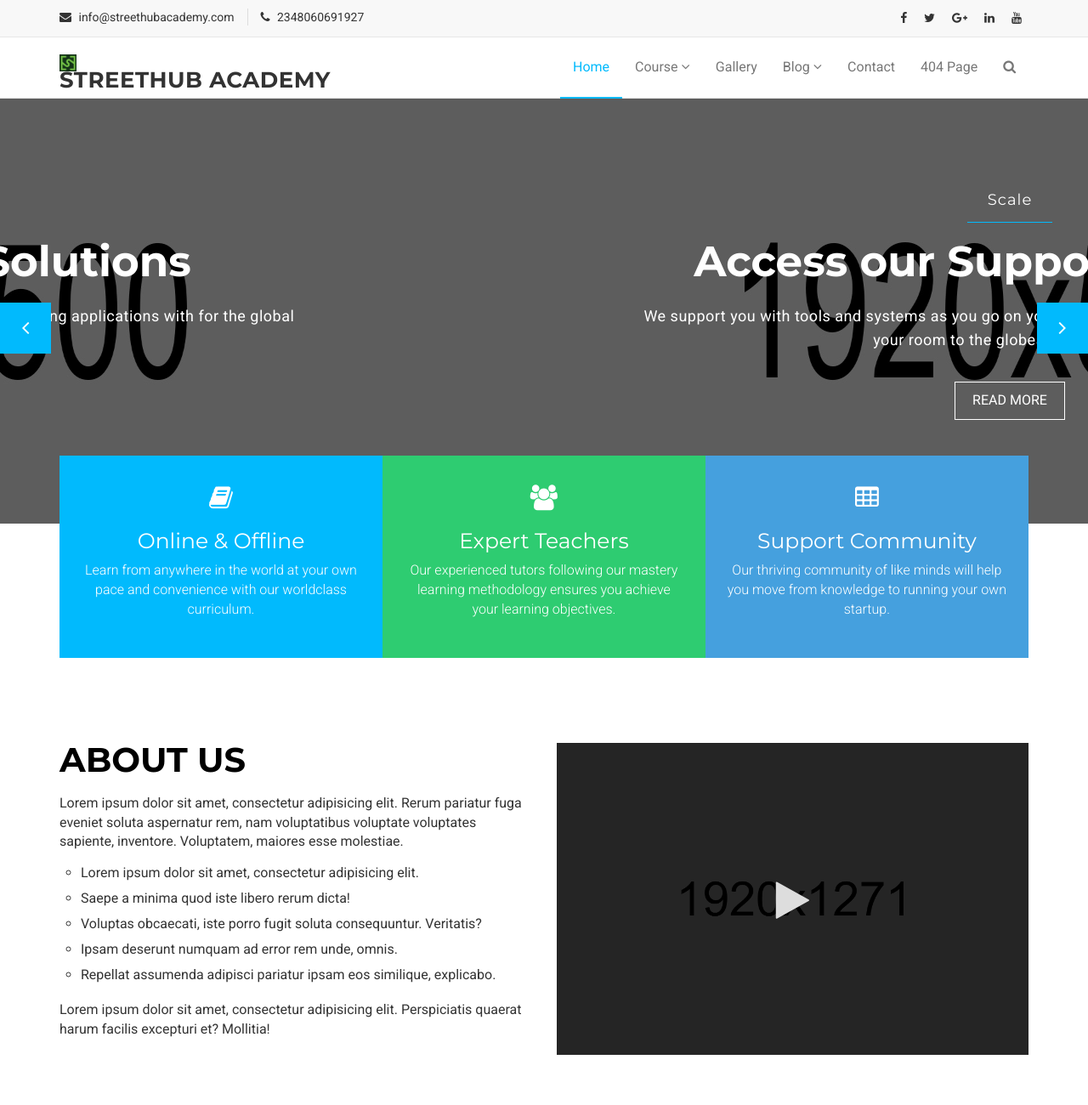
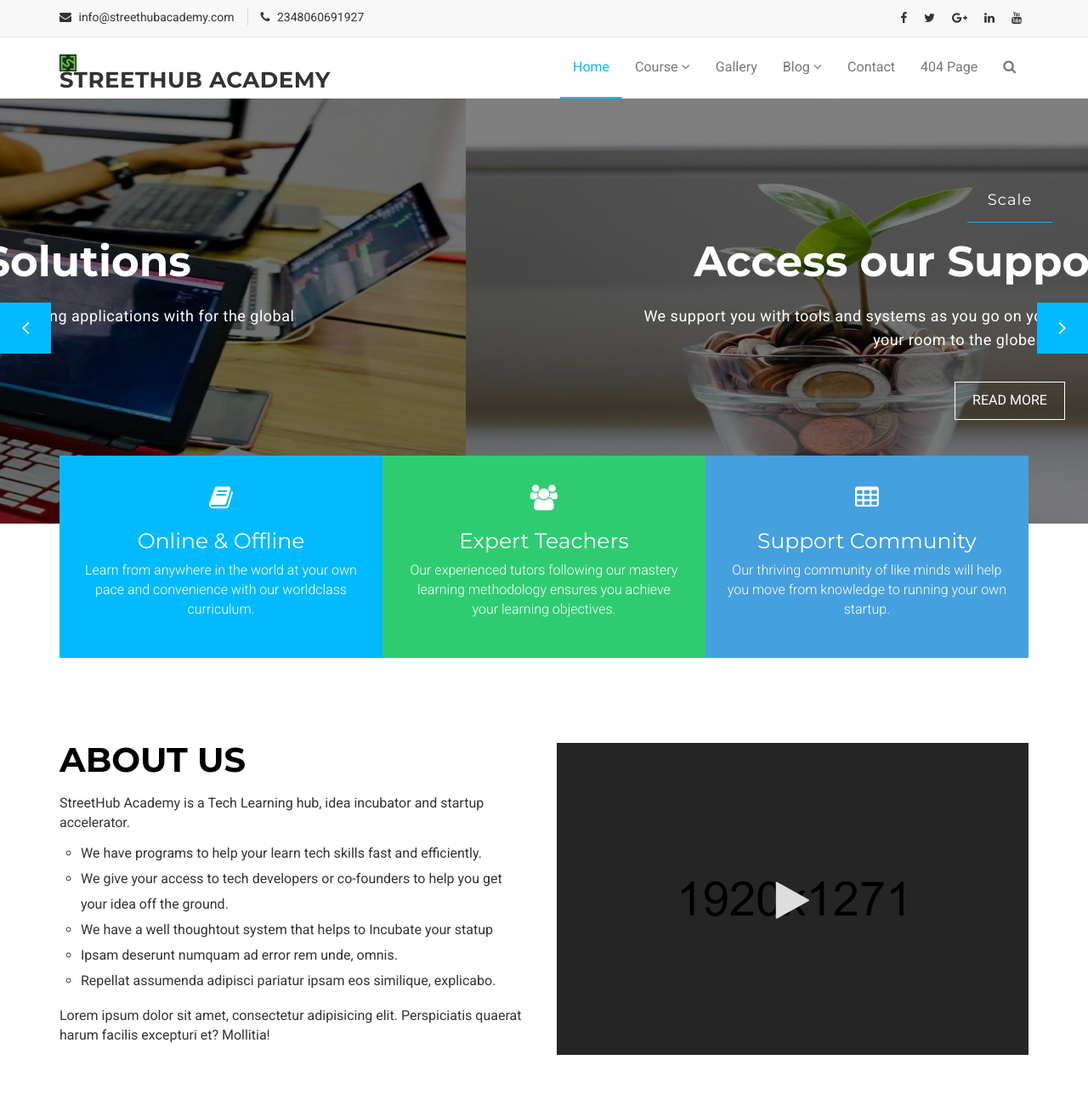
Before and after one commit to streethub-schola/streethub, a plain HTML site: page index.html in a window 1280 px wide. Shown: the top 1300 px of the page at 85% size. Drawn offline with Linux system fonts and the light colour scheme.

Commit message:
update 2

```diff
--- a/index.html
+++ b/index.html
@@ -150,7 +150,7 @@
     <div class="mu-slider-single">
       <div class="mu-slider-img">
         <figure>
-          <img src="assets/img/slider/1.jpg" alt="img">
+          <img src="assets/img/slider/learncoding1.jpg" alt="img">
         </figure>
       </div>
       <div class="mu-slider-content">
@@ -166,7 +166,7 @@
     <div class="mu-slider-single">
       <div class="mu-slider-img">
         <figure>
-          <img src="assets/img/slider/2.jpg" alt="img">
+          <img src="assets/img/slider/build1.jpg" alt="img">
         </figure>
       </div>
       <div class="mu-slider-content">
@@ -182,7 +182,7 @@
     <div class="mu-slider-single">
       <div class="mu-slider-img">
         <figure>
-          <img src="assets/img/slider/3.jpg" alt="img">
+          <img src="assets/img/slider/scale1.jpg" alt="img">
         </figure>
       </div>
       <div class="mu-slider-content">
@@ -244,11 +244,11 @@
                     <h2>About Us</h2>
                   </div>
                   <!-- End Title -->
-                  <p>Lorem ipsum dolor sit amet, consectetur adipisicing elit. Rerum pariatur fuga eveniet soluta aspernatur rem, nam voluptatibus voluptate voluptates sapiente, inventore. Voluptatem, maiores esse molestiae.</p>
+                  <p>StreetHub Academy is a Tech Learning hub, idea incubator and startup accelerator.</p>
                   <ul>
-                    <li>Lorem ipsum dolor sit amet, consectetur adipisicing elit.</li>
-                    <li>Saepe a minima quod iste libero rerum dicta!</li>
-                    <li>Voluptas obcaecati, iste porro fugit soluta consequuntur. Veritatis?</li>
+                    <li>We have programs to help your learn tech skills fast and efficiently.</li>
+                    <li>We give your access to tech developers or co-founders to help you get your idea off the ground.</li>
+                    <li>We have a well thoughtout system that helps to Incubate your statup</li>
                     <li>Ipsam deserunt numquam ad error rem unde, omnis.</li>
                     <li>Repellat assumenda adipisci pariatur ipsam eos similique, explicabo.</li>
                   </ul>
```
Also changed, not shown: assets/img/slider/build1.jpg (added), assets/img/slider/learncoding1.jpg (added), assets/img/slider/scale1.jpg (added).
